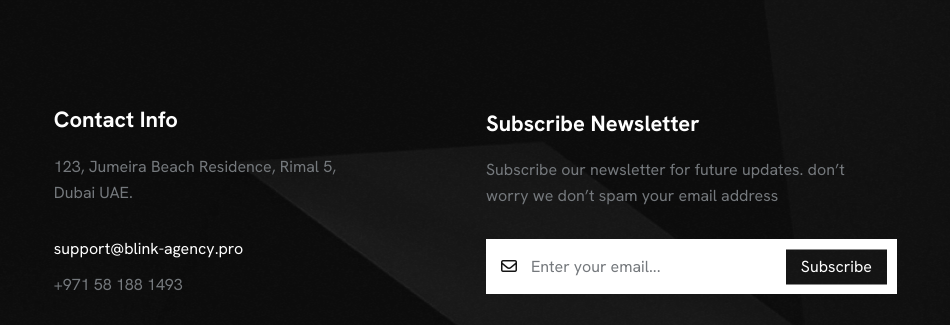
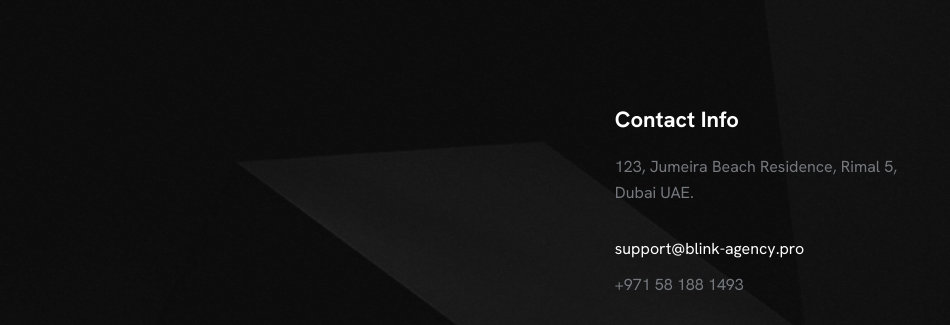
Before and after one commit to Nico-andria/blink, a plain HTML site: page contact.html in a window 1280 px wide. Shown: the part 1724-2049 px from the top of the page, 330-1280 px from the left. Drawn offline with Linux system fonts and the light colour scheme.

Commit message:
remove newsletter section

```diff
--- a/contact.html
+++ b/contact.html
@@ -457,27 +457,6 @@
                   >
                 </div>
                 <!-- contact info end -->
-                <!-- contact info -->
-                <div class="contact-information input">
-                  <h5 class="title">Subscribe Newsletter</h5>
-                  <p class="map">
-                    Subscribe our newsletter for future updates. don’t <br />
-                    worry we don’t spam your email address
-                  </p>
-                  <form action="#" class="form-footer-2">
-                    <label for="email-1"
-                      ><i class="fa-regular fa-envelope"></i
-                    ></label>
-                    <input
-                      id="email-1"
-                      type="email"
-                      placeholder="Enter your email..."
-                      required
-                    />
-                    <button type="submit">Subscribe</button>
-                  </form>
-                </div>
-                <!-- contact info end -->
               </div>
               <!-- footer right area end -->
             </div>
```
Also changed, not shown: index.html (+0 -21 lines), offers.html (+0 -21 lines), service-details.html (+0 -21 lines), services.html (+0 -21 lines), team.html (+0 -21 lines).
